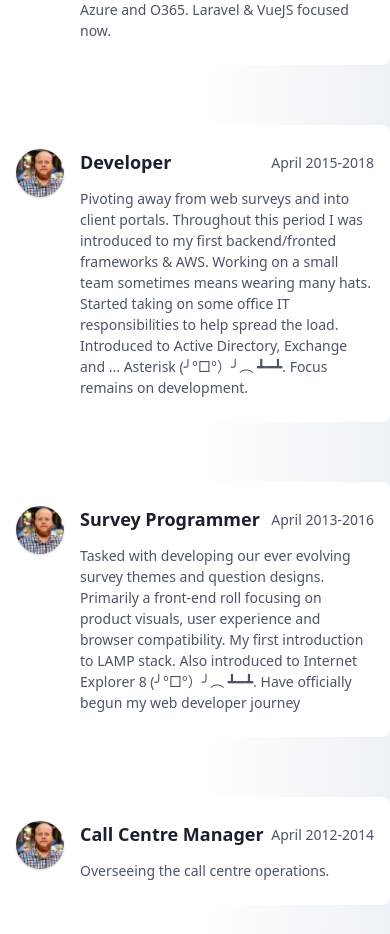
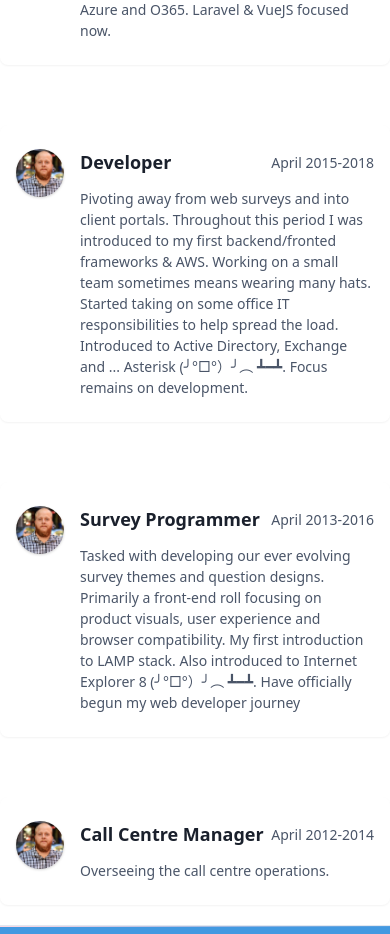
Before and after one commit to J-T-McC/portfolio, a Vue app: page / in a window 390 px wide. Shown: the part 1063-1997 px from the top of the page. Built offline with nearby package versions, Linux system fonts and the light colour scheme.

Commit message:
Mobile spacing

```diff
--- a/src/components/content/Contact.vue
+++ b/src/components/content/Contact.vue
@@ -1,5 +1,5 @@
 <template>
-  <div class="relative bg-blue-500 overflow-hidden" id="contact">
+  <div class="relative bg-blue-500 overflow-hidden pt-5 pb-10 md:p-0" id="contact">
     <div class="lg:w-1/2 max-w-screen-xl">
       <div class="relative bg-blue-500 lg:w-full hidden lg:block">
         <img class="w-full object-cover lg:w-full" src="@/assets/images/banner.jpg" alt="">
--- a/src/components/content/History.vue
+++ b/src/components/content/History.vue
@@ -6,7 +6,7 @@
         gradient-to="to-blue-500"
         animation="animate-gradient-xy">
     </section-break>
-    <div class="bg-gradient-to-r from-white via-white to-gray-200 pt-6 lg:pt-0">
+    <div class="lg:bg-gradient-to-r from-white via-white to-gray-200 pt-6 lg:pt-0">
       <card-row
           v-for="(card, i) in cards"
           v-bind:key="card"
@@ -17,7 +17,6 @@
           :index="i">
       </card-row>
       <section-break
-          class="mt-10 lt:mb-0"
           gradient-from="from-purple-200"
           gradient-via="via-pink-200"
           gradient-to="to-blue-500"
--- a/src/components/reusable/Card.vue
+++ b/src/components/reusable/Card.vue
@@ -1,5 +1,5 @@
 <template>
-  <div class="flex bg-white my-5 lg:my-0 lg:shadow-lg rounded-lg w-full max-w-full lg:max-w-md xl:max-w-2xl flex">
+  <div class="flex bg-white my-5 lg:my-0 shadow-sm lg:shadow-lg rounded-lg w-full max-w-full lg:max-w-md xl:max-w-2xl flex">
     <div class="flex px-4 py-6 w-full">
       <img class="w-12 h-12 rounded-full object-cover mr-4 shadow" src="@/assets/images/me.png" alt="avatar">
       <div class="w-full">
```
